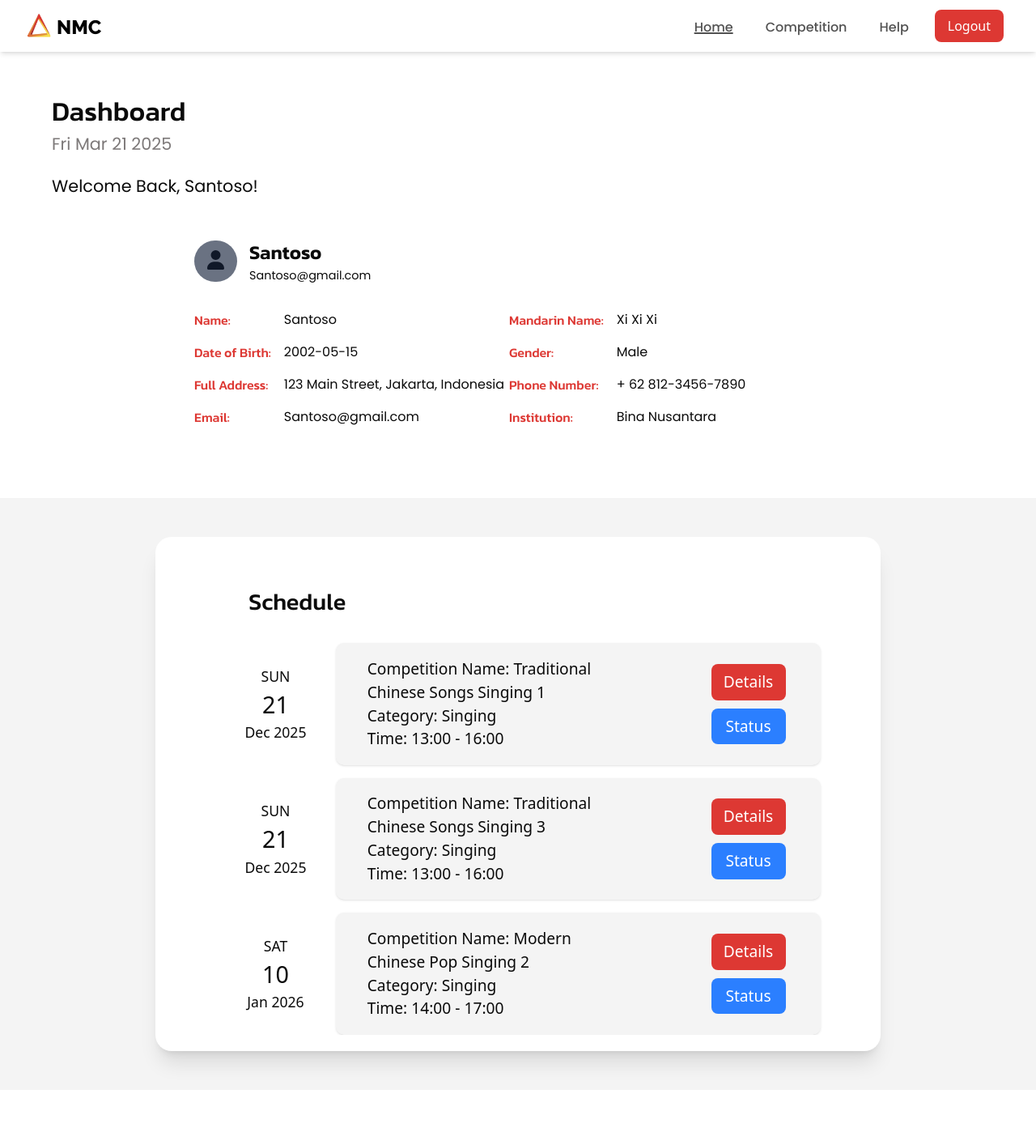
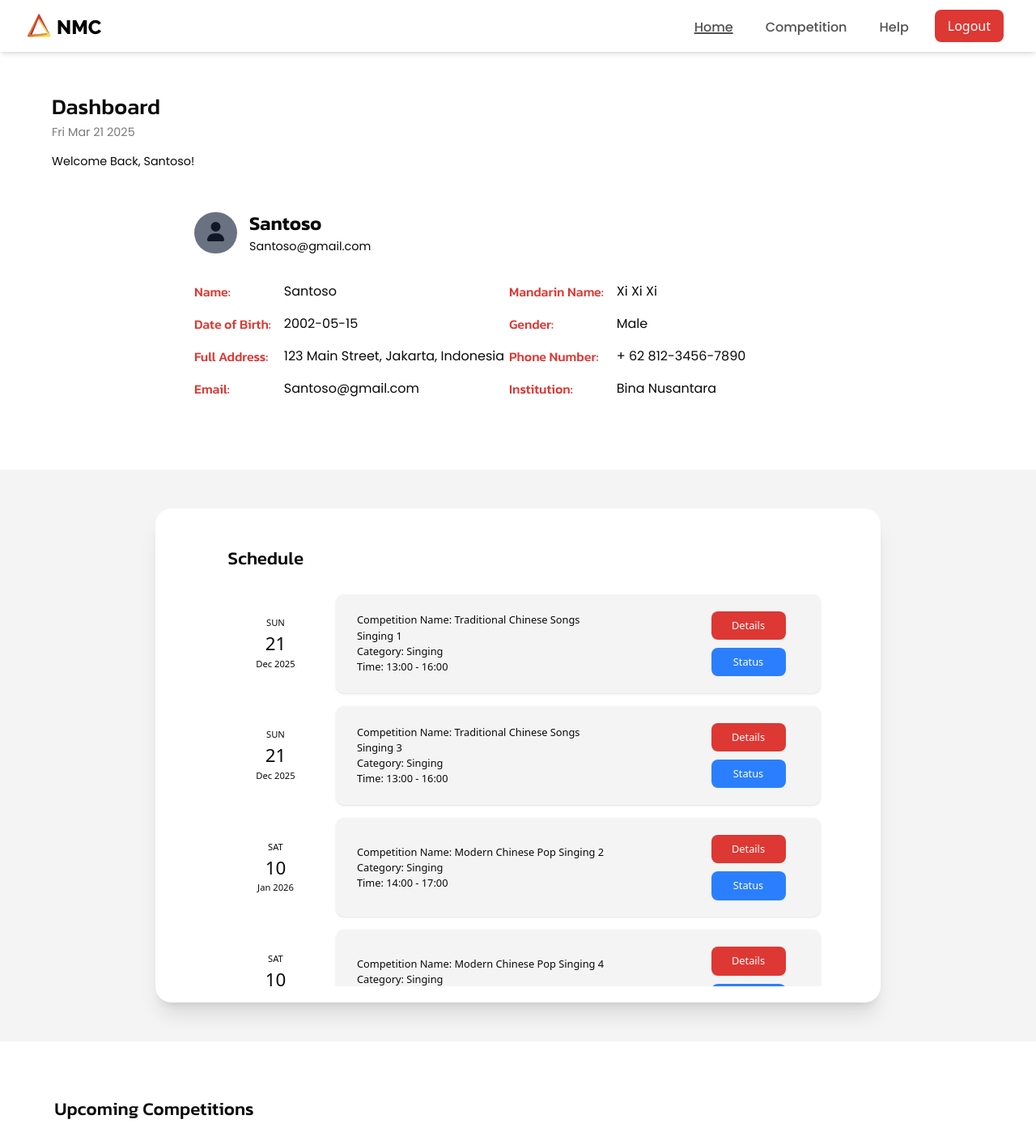
Before and after one commit to Ella-Raputri/WADS-FinalProject, a React (Vite) app in the folder frontend/: page /userhome in a window 1280 px wide. Shown: the top 1414 px of the page at 81% size. Built offline with nearby package versions, Linux system fonts and the light colour scheme.

Commit message:
Frontend Update

```diff
--- a/frontend/src/components/CompetitionInfo.jsx
+++ b/frontend/src/components/CompetitionInfo.jsx
@@ -6,13 +6,13 @@ export const CompetitionInfo = ({competition, isFirst}) => {
 
     return(
     <>
-    <div className={`w-[90%] justify-self-center flex flex-col gap-14 items-center md:flex-row lg:w-[80%] ${isFirst ? "mt-[8em]" : "md:mt-[4em] mt-[5em]"}`}>
-        <div className="w-[28%] bg-gray-400 rounded-[10px] min-h-[250px] shrink-0 min-w-[250px] sm:min-w-[300px]"></div>
+    <div className={`w-[90%] justify-self-center flex flex-col gap-14 items-center md:flex-row lg:w-[80%] ${isFirst ? "mt-[8em]" : "md:mt-[4em] mt-[5em]"} xl:max-w-[1200px] 2xl:max-w-[1800px]`}>
+        <div className="w-[28%] bg-gray-400 rounded-[10px] shrink-0 min-w-[250px] sm:min-w-[300px] max-w-[350px] aspect-[7/5]"></div>
         <div className="w-[90%] flex flex-col justify-center md:w-[72%]">
-            <p className="font-semibold text-[1.2rem] xl:text-[1.6rem] font-kanit">{competition.title}</p>
-            <div className="text-[0.9rem] xl:text-[1.3rem] mt-1 text-[#818181] font-poppins">Category: {competition.category}</div>
-            <div className="text-[0.9rem] xl:text-[1.3rem] mt-1 text-[#000000] font-poppins">{competition.description}</div>
-            <div className="text-[0.9rem] xl:text-[1.3rem] mt-1 text-[#818181] font-poppins">Date: {competition.date}</div>
+            <p className="font-semibold text-[1.2rem] font-kanit">{competition.title}</p>
+            <div className="text-[0.9rem] mt-1 text-[#818181] font-poppins">Category: {competition.category}</div>
+            <div className="text-[0.9rem] mt-1 text-[#000000] font-poppins">{competition.description}</div>
+            <div className="text-[0.9rem] mt-1 text-[#818181] font-poppins">Date: {competition.date}</div>
             <button className="w-25 h-9 mt-3 color-component-red rounded-md hover:!bg-red-700 text-white cursor-pointer" onClick={() => {
                 setIsOpen(true);
             }}>Register</button>
--- a/frontend/src/components/ScheduleList.jsx
+++ b/frontend/src/components/ScheduleList.jsx
@@ -29,13 +29,13 @@ export const SecheduleList = ({competition}) => {
 
     return (
         <>
-        <div className="flex w-[95%] lg:w-[90%] mx-auto mt-[2em] md:mt-[2em] sm:mt-[0.7em] mb-[1em] justify-center items-center lg:mt-[1em] ">
+        <div className="flex w-[95%] lg:w-[90%] mx-auto mt-[2em] md:mt-[2em] sm:mt-[0.7em] mb-[1em] justify-center items-center lg:mt-[1em]">
             <div className="w-[20%] sm:flex-col sm:items-center sm:justify-center hidden sm:flex">
-                <p className="text-[0.7rem] xl:text-[1.1rem]">{day}</p>
-                <p className="font-medium text-[1.4rem] xl:text-[1.8rem]">{date}</p>
-                <p className="text-[0.7rem] xl:text-[1.1rem]">{month} {year}</p>
+                <p className="text-[0.7rem]">{day}</p>
+                <p className="font-medium text-[1.4rem]">{date}</p>
+                <p className="text-[0.7rem]">{month} {year}</p>
             </div>
-            <div className="w-[80%] bg-[#F4F4F4] rounded-[10px] text-[0.8rem] xl:text-[1.2rem] font-medium flex flex-col justify-center sm:items-center sm:flex-row pt-4 pb-4 sm:pt-3 sm:pb-3 shadow">
+            <div className="w-[80%] bg-[#F4F4F4] rounded-[10px] text-[0.8rem] font-medium flex flex-col justify-center sm:items-center sm:flex-row pt-4 pb-4 sm:pt-3 sm:pb-3 shadow">
                 <div className="pl-[2em] w-[90%] sm:w-[70%]">
                     <p className="w-[100%] md:w-[80%]">Competition Name: {competition.title}</p>
                     <p>Category: {competition.category}</p>
--- a/frontend/src/components/StatusModal.jsx
+++ b/frontend/src/components/StatusModal.jsx
@@ -12,10 +12,10 @@ export const StatusModal = ({competition, isOpen, onClose}) => {
     }, [isOpen])
 
     return(
-        <Modal competition={competition} isOpen={isOpen} onRequestClose={onClose} className="items-center font-poppins flex flex-col min-w-[80%] sm:min-w-[600px] bg-white mx-auto shadow-xl relative overflow-y-auto scrollbar-thin rounded-[10px]" overlayClassName="flex justify-center items-center inset-0 fixed z-1000 bg-[rgba(0,0,0,0.5)] overflow-hidden">
+        <Modal competition={competition} isOpen={isOpen} onRequestClose={onClose} className="items-center font-poppins flex flex-col w-[90%] md:w-[70%] bg-white mx-auto shadow-xl relative overflow-y-auto scrollbar-thin rounded-[10px]" overlayClassName="flex justify-center items-center inset-0 fixed z-1000 bg-[rgba(0,0,0,0.5)] overflow-hidden">
             <p className="font-kanit text-center text-[1.3rem] mt-[3em]">Competition Status</p>
             <span className="text-[2.3rem] xl:text-[2.7rem] absolute top-0 right-0 mr-[1em] md:mr-[1.5em] mt-[0.4em] cursor-pointer" onClick={onClose}>&times;</span>
-            <div className="sm:grid grid-cols-[auto_1fr] gap-x-[30px] gap-y-[1.5em] sm:pl-[2em] pt-[2em] pb-[3em]">
+            <div className="sm:grid sm:grid-cols-[auto_1fr] sm:gap-x-[30px] sm:gap-y-[1.5em] pl-[2em] pt-[2em] pb-[3em]">
                 <p className="pb-[1em] sm:pb-0">Proof of Payment:</p>
                 <div className="w-[40%] aspect-[6/3] bg-gray-500 rounded-[10px] min-w-[200px]"></div>
 
@@ -23,7 +23,7 @@ export const StatusModal = ({competition, isOpen, onClose}) => {
                  <p className="font-semibold text-red-500">Rejected</p>
 
                 <p className="pt-[1em] sm:pt-0">Admin Comment:</p>
-                <p>No Gud</p>
+                <p className="w-[90%]">No Guawdawdawdawdawdawd aw dwa dwa dawd aw daw daw d awd awd awd awd awd aw dwa daw daw d awd awd aw daw daw d awd awd aw dd</p>
             </div>
         </Modal>
     );
--- a/frontend/src/components/UpcomingCompetitionsList.jsx
+++ b/frontend/src/components/UpcomingCompetitionsList.jsx
@@ -27,7 +27,7 @@ export const UpcomingCompetitionsList = ({competitions}) => {
 
     return(
         <>
-        <div className="relative flex items-center justify-self-center w-[100%] my-[4em] xl:max-w-[1200px] 2xl:max-w-[1800px]">
+        <div className="relative flex items-center justify-self-center w-[100%] my-[3em] xl:max-w-[1200px] 2xl:max-w-[1800px]">
             <div className="w-[20%] sm:w-[30%] lg:w-[10%] flex justify-center">
                 <ChevronLeft size={30} onClick={() => prev()} className= {`${isBeginning ? "invisible" : "block"} cursor-pointer`} />
             </div>
--- a/frontend/src/pages/participant/HomePage.jsx
+++ b/frontend/src/pages/participant/HomePage.jsx
@@ -68,9 +68,9 @@ endDate: new Date(2026, 0, 15)
   return (
     <>
       <div className='mt-[7em] text-center sm:text-start sm:ml-[4em]'>
-        <p className='font-kanit text-[1.7rem] xl:text-[2.1rem] font-medium'>Dashboard</p>
-        <p className='font-poppins text-[#7D7979] text-[0.9rem] xl:text-[1.3rem]'>{new Date().toDateString()}</p>
-        <p className='font-poppins text-[0.9rem] xl:text-[1.3rem] mt-[1em]'>Welcome Back, {userName}!</p>
+        <p className='font-kanit text-[1.7rem] font-medium'>Dashboard</p>
+        <p className='font-poppins text-[#7D7979] text-[0.9rem]'>{new Date().toDateString()}</p>
+        <p className='font-poppins text-[0.9rem] mt-[1em]'>Welcome Back, {userName}!</p>
       </div>
       <div className='flex flex-col w-[95%] sm:w-[70%] mx-auto p-[2em] sm:p-[3em] xl:max-w-[1200px] 2xl:max-w-[1800px]'>
         <div className='flex items-center gap-[15px]'>
@@ -86,7 +86,7 @@ endDate: new Date(2026, 0, 15)
       </div>
       <div className='bg-[#F4F4F4] w-[100%] mt-[2.5em] flex justify-center items-center relative'>
         <div className='bg-[#FFFFFF] w-[90%] md:w-[70%] shadow-xl rounded-[20px] my-[3em] xl:max-w-[1200px] 2xl:max-w-[1800px]'>
-          <p className='font-kanit text-[1.4rem] xl:text-[1.8rem] font-medium sm:ml-[4em] justify-self-center pt-[2em] pb-[0.5em] sm:justify-self-start'>Schedule</p>
+          <p className='font-kanit text-[1.4rem] font-medium sm:ml-[4em] justify-self-center pt-[2em] pb-[0.5em] sm:justify-self-start'>Schedule</p>
           <div className={`h-[70vh] min-h-[200px] max-h-[300px] xl:max-h-[500px] overflow-auto sm:mx-[2em] mb-5`}>
             {sortedCompetitions.length > 0 ? sortedCompetitions.map((competition) => (
               <SecheduleList competition={competition} />
@@ -97,7 +97,7 @@ endDate: new Date(2026, 0, 15)
         </div>
       </div>
       <p></p>
-      <p className='font-kanit text-[1.4rem] xl:text-[1.8rem] ml-[3em] mt-[2em] font-medium'>Upcoming Competitions</p>
+      <p className='font-kanit text-[1.4rem] ml-[3em] mt-[3em] font-medium'>Upcoming Competitions</p>
       <UpcomingCompetitionsList competitions={upcomingCompetitions} />
     </>
   )
```
